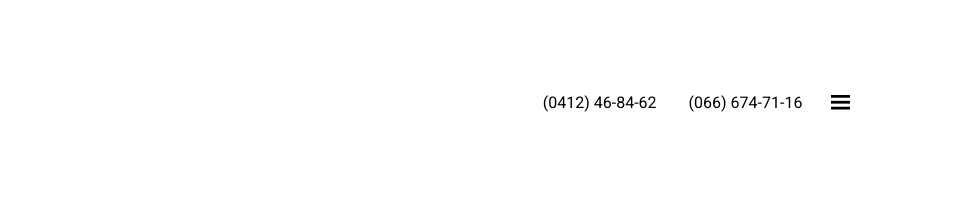
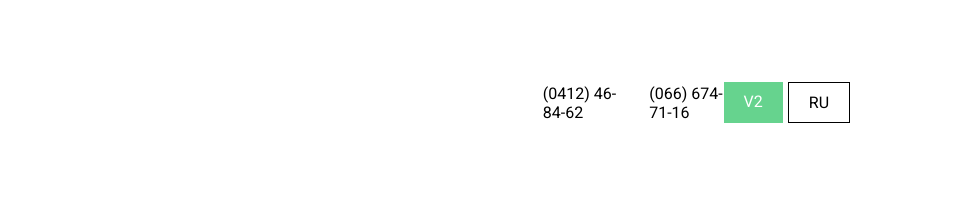
Before and after one commit to kaemf/Auto-School, a plain HTML site: page index.html in a window 1280 px wide. Shown: the top 202 px of the page, 302-1280 px from the left. Drawn offline with Linux system fonts and the light colour scheme.

Commit message:
logic of menu has been changed

```diff
--- a/data/asset/style.css
+++ b/data/asset/style.css
@@ -31,6 +31,36 @@ body{
     font-family: Roboto;
     font-size: 16px;
     gap: 32px;
+}
+
+.menu-switchers{
+    display: flex;
+    font-family: Roboto;
+    font-size: 16px;
+    gap: 5px;
+}
+
+.version-switcher{
+    color: white;
+    padding: 10px 20px;
+    background: #66D38E;
+    cursor: pointer;
+}
+
+.version-switcher::before{
+    content: "V2";
+}
+
+.language-switcher{
+    color: black;
+    padding: 10px 20px;
+    /* background: black; */
+    border: 1px black solid;
+    cursor: pointer;
+}
+
+.language-switcher::before{
+    content: "RU";
 }
 
 .face-about{
--- a/index.html
+++ b/index.html
@@ -16,9 +16,13 @@
                 <div class="first"></div>
                 <div class="second"></div>
             </div>
-            <img src="data/source/menu.png" alt="menu-icon" class="menu">
+            <div class="menu-switchers">
+                <div class="version-switcher"></div>
+                <div class="language-switcher"></div>
+            </div>
+            <!-- <img src="data/source/menu.png" alt="menu-icon" class="menu"> -->
         </div>
-        <div class="menu-header">
+        <!-- <div class="menu-header">
             <div class="point">
                 <div class="version-choose-title"></div>
                 <div class="version-choose-button">
@@ -34,7 +38,7 @@
                     <div class="english"></div>
                 </div>
             </div>
-        </div>
+        </div> -->
     </div>
 
     <div class="face-about">
```
